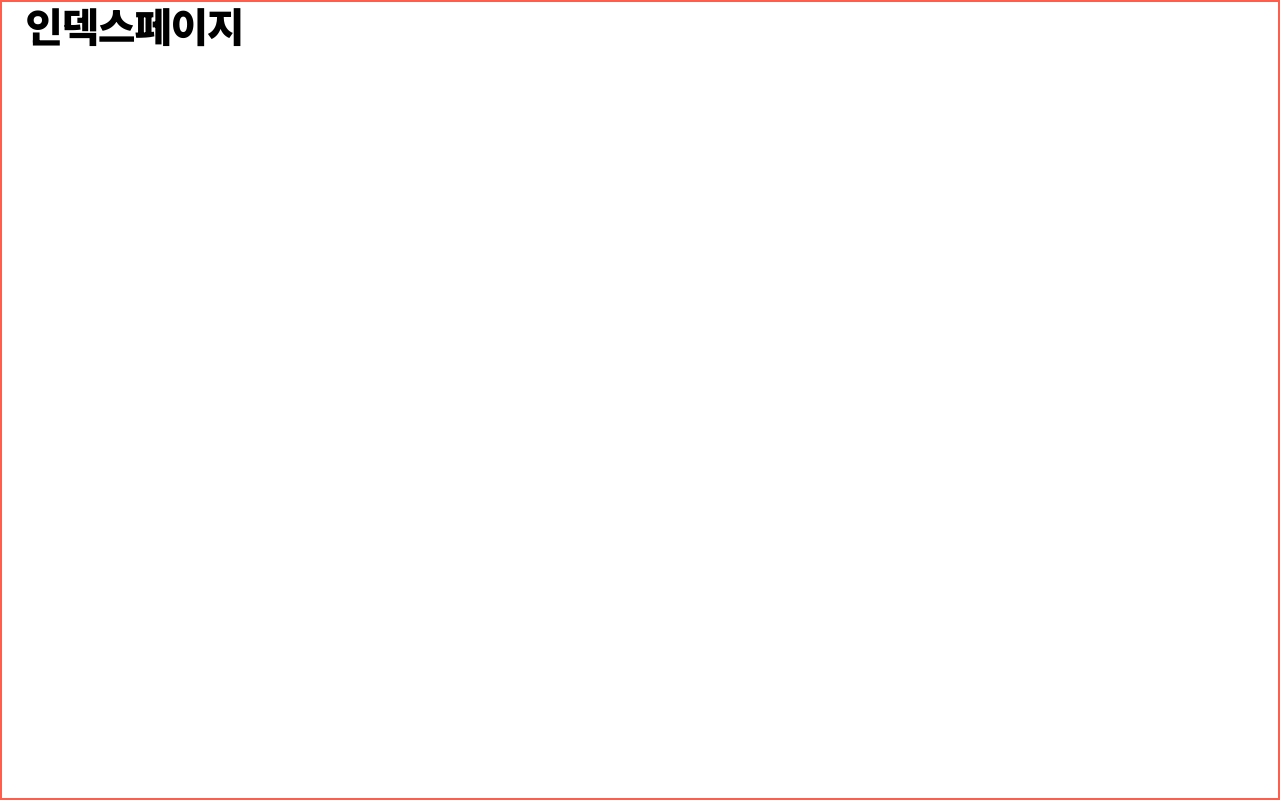
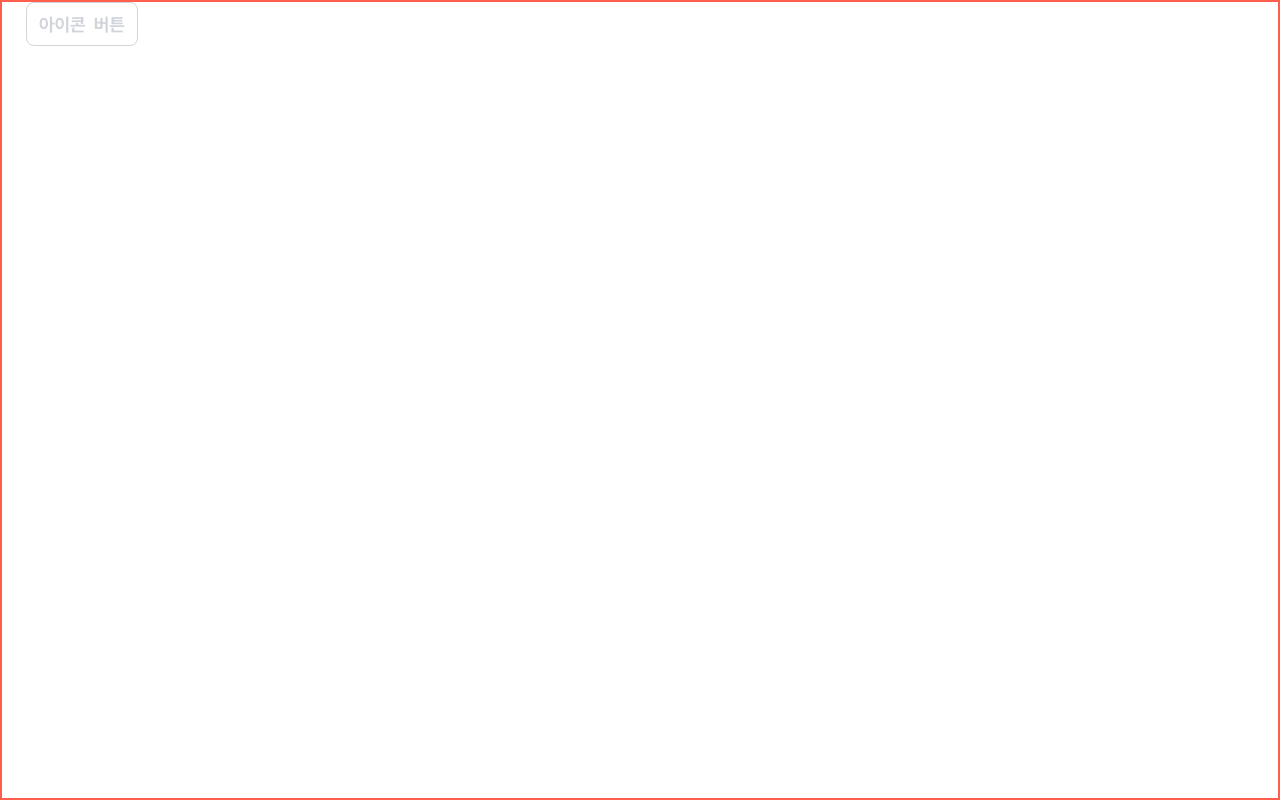
Before and after one commit to mung96/gongkademy_front, a Next.js app: page / in a window 1280 px wide. Built offline with nearby package versions, Linux system fonts and the light colour scheme.

Commit message:
feat: 버튼 컴포넌트 구현

```diff
--- a/package.json
+++ b/package.json
@@ -9,9 +9,11 @@
     "lint": "next lint"
   },
   "dependencies": {
+    "class-variance-authority": "^0.7.1",
     "next": "14.2.18",
     "react": "^18",
-    "react-dom": "^18"
+    "react-dom": "^18",
+    "tailwind-merge": "^2.6.0"
   },
   "devDependencies": {
     "@types/node": "^20",
--- a/src/app/(with-header)/page.tsx
+++ b/src/app/(with-header)/page.tsx
@@ -1,7 +1,9 @@
+'use client';
+
+import Button from '@/components/Button';
+
 export default function Home() {
   return (
-    <p className={' title1'}>
-      인덱스페이지
-    </p>
+    <Button onClick={() => console.log('1')} variant={'outlined'} disabled={true}>버튼</Button>
   );
 }
--- /dev/null
+++ b/src/components/Button.tsx
@@ -0,0 +1,38 @@
+'use client';
+
+import { ReactNode } from 'react';
+import { cva, VariantProps } from 'class-variance-authority';
+import { twMerge } from 'tailwind-merge';
+
+const buttonStyles = cva('flex justify-content align-center gap-2 rounded-lg button1 px-3 py-[11px] tablet:py-2.5 min-w-[70px] h-11', {
+  variants: {
+    variant: {
+      filled: 'bg-primary-500 text-neutral-gray-0  hover:bg-primary-400 active:bg-primary-600 disabled:bg-neutral-gray-300 ',
+      outlined: 'border-[1px] bg-neutral-gray-0 text-neutral-gray-950 border-primary-500 ' +
+        'hover:text-primary-400 hover:border-primary-400 ' +
+        'active:text-primary-500 active:border-primary-500 active:bg-neutral-gray-50 ' +
+        'disabled:text-neutral-gray-300 disabled:border-neutral-gray-300'
+    }
+  },
+  defaultVariants: {
+    variant: 'filled'
+  }
+});
+
+type Props = VariantProps<typeof buttonStyles> & {
+  variant?: 'filled' | 'outlined';
+  disabled?: boolean;
+  onClick: () => void;
+  children: ReactNode,
+}
+
+export default function Button({
+                                 children, onClick, variant, disabled
+                               }: Props) {
+  return (
+    <button onClick={onClick} className={twMerge(buttonStyles({ variant }))} disabled={disabled}>
+      <div>아이콘</div>
+      <p>{children}</p>
+    </button>
+  );
+}
--- a/tailwind.config.js
+++ b/tailwind.config.js
@@ -41,6 +41,7 @@ module.exports = {
         950: '#451A05'
       },
       neutral: {
+        gray: {
           0: '#FFFFFF',
           50: '#F9FAFB',
           100: '#F3F4F6',
@@ -53,6 +54,7 @@ module.exports = {
           800: '#1F2937',
           900: '#111827',
           950: '#030712'
+        }
       },
       system: {
         red: {
```
Also changed, not shown: .prettierrc.json, 1 other file (tests, documents, lock files or other folders). Lines whose indentation alone changed are shown as unchanged.
